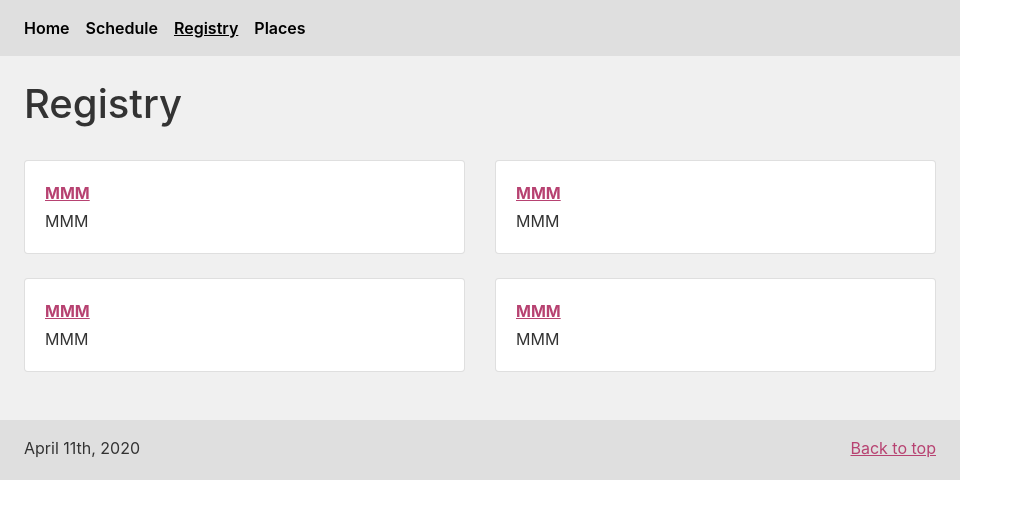
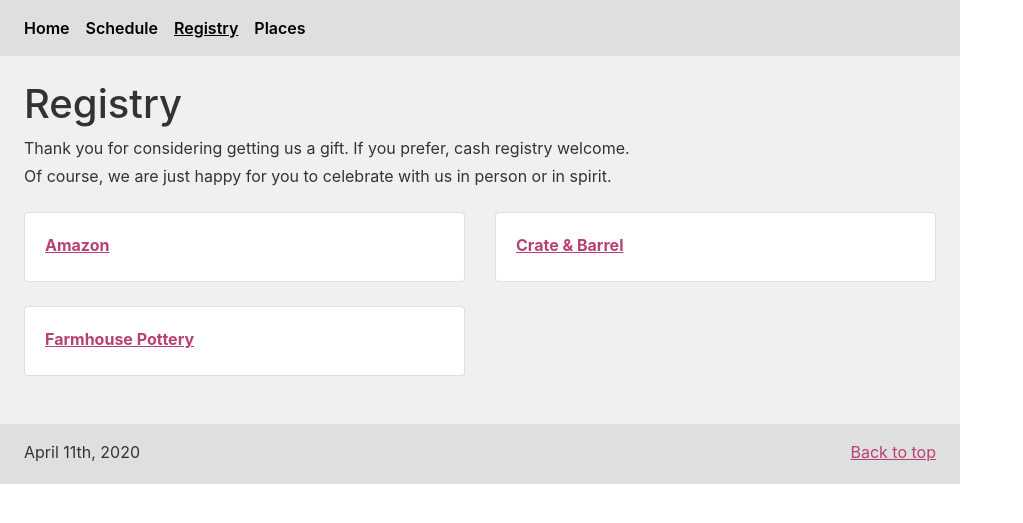
Before and after one commit to louisrawlins/jz-louis.com, a Jekyll site: the page built from registry.html, in a window 1280 px wide. Shown: the top 523 px of the page, without its empty margins (0-1023 px from the left). Built offline with Jekyll 4.4.1, drawn with Linux system fonts in a browser that asks for light colours.

Commit message:
added registry

```diff
--- a/registry.html
+++ b/registry.html
@@ -29,7 +29,12 @@
 <main id="registry" role="main">
 
   <section class="mx-4 pt-4">
-      <h1>Registry</h1>
+    <h1>Registry</h1>
+    <div class="mb-1">
+      Thank you for considering getting us a gift. If you prefer, cash registry welcome.
+    </div>
+    <div>
+      Of course, we are just happy for you to celebrate with us in person or in spirit.
     </div>
   </section> <!-- Registry Title -->
 
@@ -39,10 +44,7 @@
         <div class="card w-100 h-80 border-muted mb-4">
           <div class="card-body">
             <div class="font-weight-bold mb-1">
-              <a href="MMM" class="text-sakura-dark stretched-link">MMM</a>
-            </div>
-            <div>
-              MMM
+              <a href="http://www.amazon.com/wedding/share/jz-louis-April-11-2020" class="text-sakura-dark stretched-link">Amazon</a>
             </div>
           </div>
         </div>
@@ -51,10 +53,7 @@
         <div class="card w-100 h-80 border-muted mb-4">
           <div class="card-body">
             <div class="font-weight-bold mb-1">
-              <a href="MMM" class="text-sakura-dark stretched-link">MMM</a>
-            </div>
-            <div>
-              MMM
+              <a href="https://www.crateandbarrel.com/gift-registry/jenny-zhou-and-louis-rawlins/r6068719" class="text-sakura-dark stretched-link">Crate & Barrel</a>
             </div>
           </div>
         </div>
@@ -65,22 +64,7 @@
         <div class="card w-100 h-80 border-muted mb-4">
           <div class="card-body">
             <div class="font-weight-bold mb-1">
-              <a href="MMM" class="text-sakura-dark stretched-link">MMM</a>
-            </div>
-            <div>
-              MMM
-            </div>
-          </div>
-        </div>
-      </div>
-      <div class="col-sm-6 d-flex">
-        <div class="card w-100 h-80 border-muted mb-4">
-          <div class="card-body">
-            <div class="font-weight-bold mb-1">
-              <a href="MMM" class="text-sakura-dark stretched-link">MMM</a>
-            </div>
-            <div>
-              MMM
+              <a href="http://www.farmhousepottery.com/apps/giftregistry/registry/92565" class="text-sakura-dark stretched-link">Farmhouse Pottery</a>
             </div>
           </div>
         </div>
```
